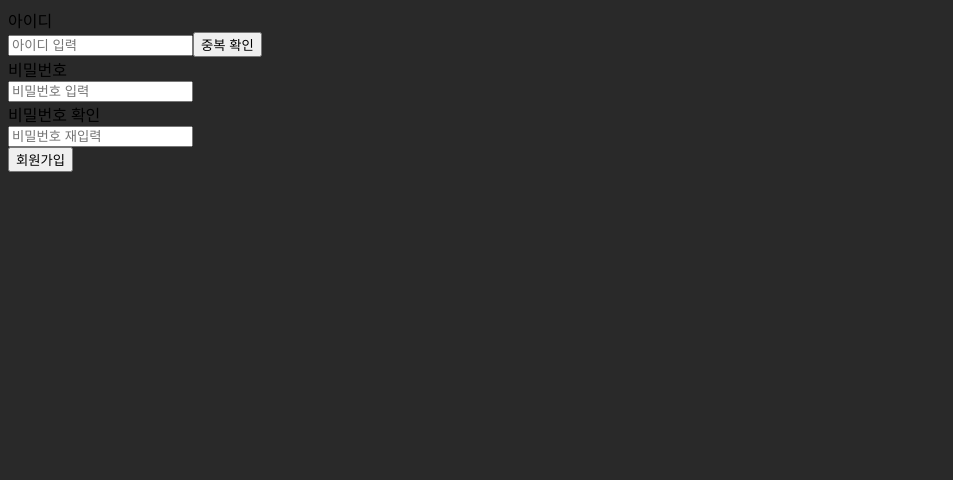
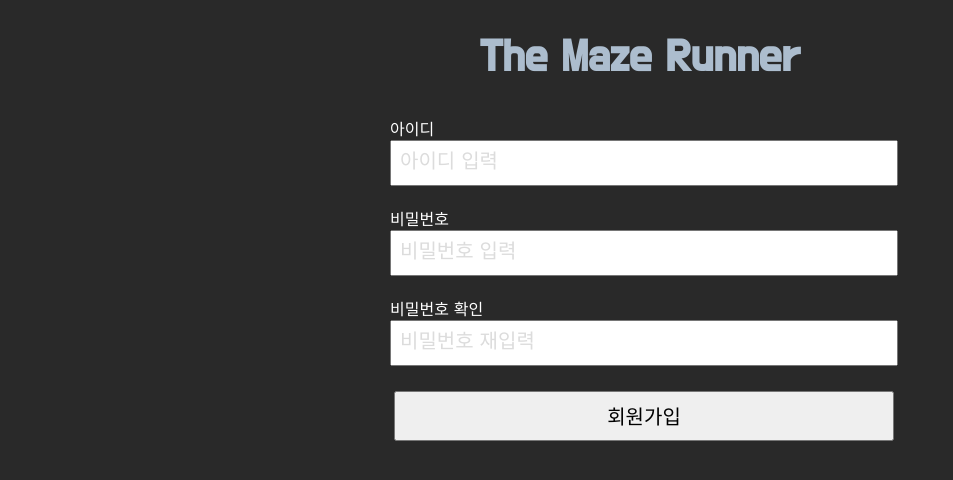
Before and after one commit to mazerunnercwnu/Capstone-Design, a React (Create React App) app: page / in a window 1280 px wide. Shown: the top 480 px of the page, without its empty margins (0-953 px from the left). Built offline with nearby package versions, Linux system fonts and the light colour scheme.

Commit message:
v 1.2 change css

```diff
--- a/src/Header/header.css
+++ b/src/Header/header.css
@@ -1,7 +1,7 @@
-z{
+h1 {
     position:relative;
-    left:40%;
     color: rgb(172, 189, 206);
     font-family: 'Do Hyeon', sans-serif;
     font-size: 45px;
+    text-align : center;
 }
--- a/src/Header/header.js
+++ b/src/Header/header.js
@@ -4,7 +4,7 @@ function Header() {
     return (
         <div className="head">
             <div className="head"></div>
-            <z>The Maze Runner</z>
+            <h1>The Maze Runner</h1>
         </div>
     )
 }
--- a/src/Login.js
+++ b/src/Login.js
@@ -1,5 +1,6 @@
 import { React, Component } from "react";
 import Head from './Header/header'
+import './Style/Login.css'
 
 class Login extends Component {
 
@@ -48,19 +49,16 @@ class Login extends Component {
         return (
             <div>
                 <Head/>
-                <div>
+                <div className = 'login'>
                     <form onSubmit={this.handleSubmit}>
-                        <div>
-                            <label htmlFor ='id'>아이디</label><br/>
-                            <input name = 'id' type = 'text' placeholder = '아이디' onChange={this.handleChange}></input><br/>
+                        <div className = 'loginitem'>
+                            <input name = 'id' type = 'text' placeholder = ' 아이디' onChange={this.handleChange}></input><br/>
+                        </div>
+                        <div className = 'loginitem'>
+                            <input name = 'pwd' type = 'password' placeholder = ' 패스워드' onChange={this.handleChange}></input><br/>
                         </div>
                         <div>
-                            <label htmlFor ='pwd'>패스워드</label><br/>
-                            <input name = 'pwd' type = 'password' placeholder = '패스워드' onChange={this.handleChange}></input><br/>
-                        </div>
-                        <div>
-                            <button onSubmit>로그인</button>&nbsp;
-                            <button onClick>회원가입</button>
+                            <button onSubmit>로그인</button>
                         </div>
                     </form>
                 </div>
--- a/src/Signup.js
+++ b/src/Signup.js
@@ -1,5 +1,6 @@
 import React, { Component } from 'react';
 import Head from './Header/header'
+import './Style/Signup.css'
 
 class Signup extends Component {
     constructor(props){
@@ -8,7 +9,8 @@ class Signup extends Component {
             id:'',
             pwd:'',
             cpwd:'',
-            message : '',
+            alertID : '',
+            alertPwd : '',
             checkedID : false,
             checkedPWD : false
         }
@@ -18,10 +20,11 @@ class Signup extends Component {
             [e.target.name]:e.target.value
         },
         () => {
-            if (e.target.name === 'pwd' || e.target.name === 'cpwd'){
+            if (e.target.name === 'pwd' || e.target.name === 'cpwd'){ // 비밀번호 비교
                 this.checkPwd();
-            } else if (e.target.name === 'id'){
+            } else if (e.target.name === 'id'){ // id의 input이 변경 될 경우 아이디 중복 재검사
                 this.setState({
+                    alertID : '',
                     checkedID : false
                 })
             }
@@ -48,10 +51,7 @@ class Signup extends Component {
                 },
                 body: JSON.stringify(data)
             })
-
             alert('회원가입이 완료되었습니다!')
-
-
         }
     }
     checkID = (e) => {
@@ -70,12 +70,15 @@ class Signup extends Component {
         .then(res => res.json())
         .then(data => {
             if(data.possible === true){
-                alert('사용 가능한 ID입니다.');
                 this.setState({
+                    alertID : '사용 가능한 ID입니다.',
                     checkedID : true
                 })
             } else {
-                alert('사용 불가능한 ID입니다.');
+                this.setState({
+                    alertID : '사용 불가능한 ID입니다.',
+                    checkedID : false
+                })
             }
         })
     }
@@ -83,42 +86,50 @@ class Signup extends Component {
         if ( this.state.pwd === this.state.cpwd) {
             if(this.state.pwd === ''){
                 this.setState({
-                    message : '',
+                    alertPwd : '',
                     checkedPWD : false
                 })
                 return;
             }
             this.setState({
-                message : '비밀번호가 일치합니다.',
+                alertPwd : '비밀번호가 일치합니다.',
                 checkedPWD : true
             })
         } else {
             this.setState({
-                message : '비밀번호가 일치하지 않습니다.',
+                alertPwd : '비밀번호가 일치하지 않습니다.',
                 checkedPWD : false
             })
         }
     }
     render(){
         return(
-            <div className = 'login'>
-                <div className = 'inputbox'>
+            <div>
+                <Head/>
+                <div className = 'signup'>
                     <form onSubmit={this.handleSubmit}>
-                        <div>
-                            <label htmlFor = 'id'>아이디</label><br/>
-                            <input name = 'id' type = 'text' placeholder = '아이디 입력' value = {this.state.id} onChange = {this.handleChange}/>
-                            <button onClick = {this.checkID}> 중복 확인 </button><br/>
+                        <div className = 'signupitem'>
+                            <label htmlFor = 'id'>아이디 </label><br/>
+                            <input name = 'id' type = 'text' placeholder = ' 아이디 입력' value = {this.state.id} onChange = {this.handleChange} onBlur = {this.checkID}/><br/>
                         </div>
-                        <div>
-                            <label htmlFor = 'pwd'>비밀번호</label><br/>
-                            <input name = 'pwd' type = 'password' placeholder = '비밀번호 입력' value = {this.state.pwd} onChange = {this.handleChange}/><br/>
+                        <div className = 'alert'>
+                            {this.state.alertID}
                         </div>
-                        <div>
-                            <label htmlFor = 'cpwd'>비밀번호 확인</label><br/>
-                            <input name = 'cpwd' type = 'password' placeholder = '비밀번호 재입력' value = {this.state.cpwd} onChange = {this.handleChange}/>
+                        <div className = 'signupitem'>
+                            <label htmlFor = 'pwd'>비밀번호 </label><br/>
+                            <input name = 'pwd' type = 'password' placeholder = ' 비밀번호 입력' value = {this.state.pwd} onChange = {this.handleChange}/><br/>
                         </div>
-                        <input type = 'submit' value = '회원가입'/>
-                    </form>{this.state.message}
+                        <div className = 'signupitem'>
+                            <label htmlFor = 'cpwd'>비밀번호 확인 </label><br/>
+                            <input name = 'cpwd' type = 'password' placeholder = ' 비밀번호 재입력' value = {this.state.cpwd} onChange = {this.handleChange}/>
+                        </div>
+                        <div className = 'alert'>
+                            {this.state.alertPwd}
+                        </div>
+                        <div className = 'submit'>
+                            <input type = 'submit' value = '회원가입'/>
+                        </div>
+                    </form>
                 </div>
             </div>
         )
--- /dev/null
+++ b/src/Style/Login.css
@@ -0,0 +1,34 @@
+@import url('https://fonts.googleapis.com/css2?family=Do+Hyeon&family=Jua&family=Nanum+Gothic&family=Noto+Sans+KR&family=Noto+Serif+KR:wght@600&display=swap');
+
+.login {
+    position:relative;
+    top:10%;
+    left:50%;
+    height:400px;
+    width:500px;
+    margin-left:-250px;
+}
+.login div{
+    margin : 5px;
+    color:black;
+    font-family: 'Do Hyeon', sans-serif;
+    font-size: 50px;
+}
+.login button{
+    margin-top:25px;
+    height:50px;
+    width:500px;
+    font-family : 'Do Hyeon', sans-serif;
+    font-size : 20px;
+}
+.loginitem input{
+    height:50px;
+    width:500px;
+    padding:0;
+    border:0;
+}
+.loginitem input::placeholder{
+    color : rgb(220, 220, 220);
+    font-family : 'Do Hyeon', sans-serif;
+    font-size : 20px;
+}
--- a/src/Style/Maker.css
+++ b/src/Style/Maker.css
@@ -6,7 +6,6 @@
     font-size : 20px;
     font-family: 'Do Hyeon', sans-serif;
 }
-
 .size {
     margin-top : 10px
 }
--- /dev/null
+++ b/src/Style/Signup.css
@@ -0,0 +1,36 @@
+@import url('https://fonts.googleapis.com/css2?family=Do+Hyeon&family=Jua&family=Nanum+Gothic&family=Noto+Sans+KR&family=Noto+Serif+KR:wght@600&display=swap');
+
+
+.signup {
+    position:relative;
+    left:50%;
+    width : 500px;
+    margin-left:-250px;
+    font-family: 'Do Hyeon', sans-serif;
+    color : white;
+}
+.submit input{
+    margin : 0px;
+    margin-top:25px;
+    margin-left:4px;
+    height:50px;
+    width:500px;
+    font-family : 'Do Hyeon', sans-serif;
+    font-size : 20px;
+}
+.signupitem {
+    margin-top : 20px;
+}
+.signupitem input {
+    height : 40px;
+    width : 500px;
+    margin : 0;
+}
+.signupitem input::placeholder {
+    color : rgb(220, 220, 220);
+    font-family : 'Do Hyeon', sans-serif;
+    font-size : 20px;
+}
+.alert {
+    color : red
+}
```
